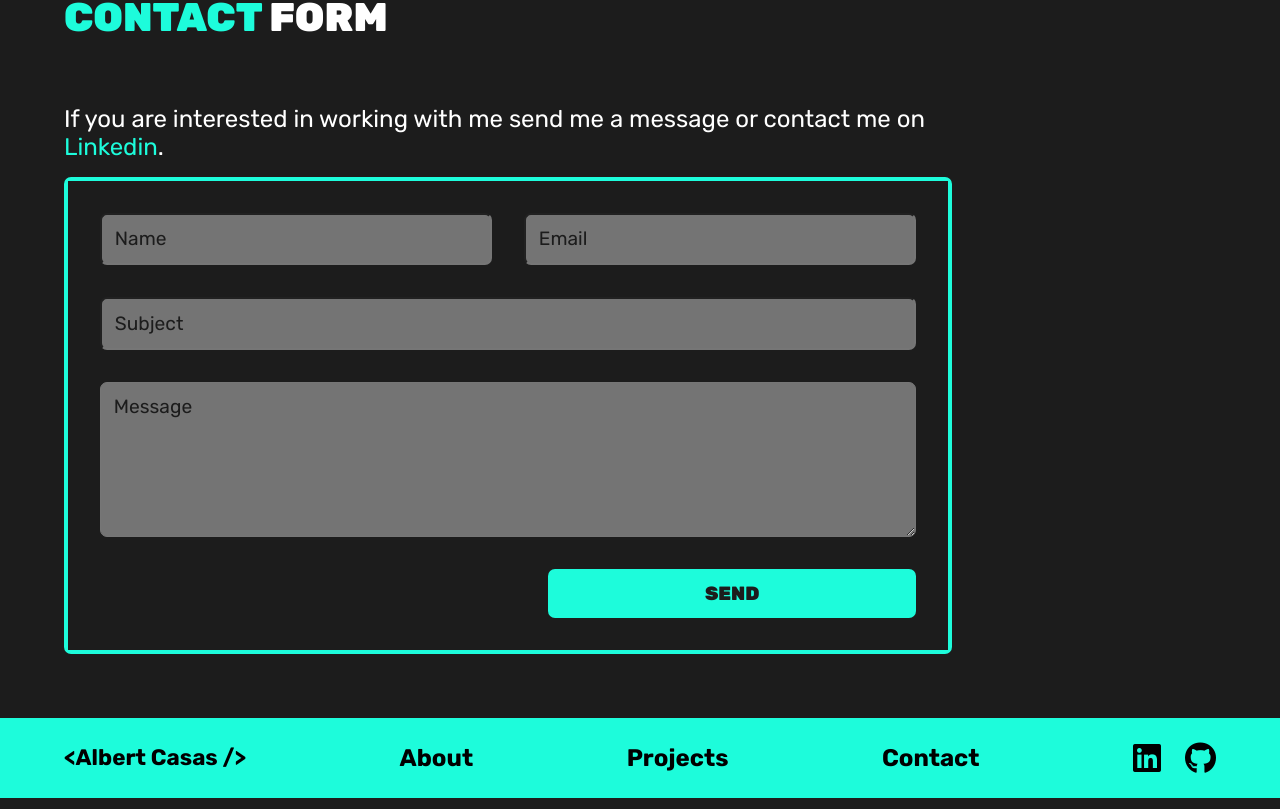
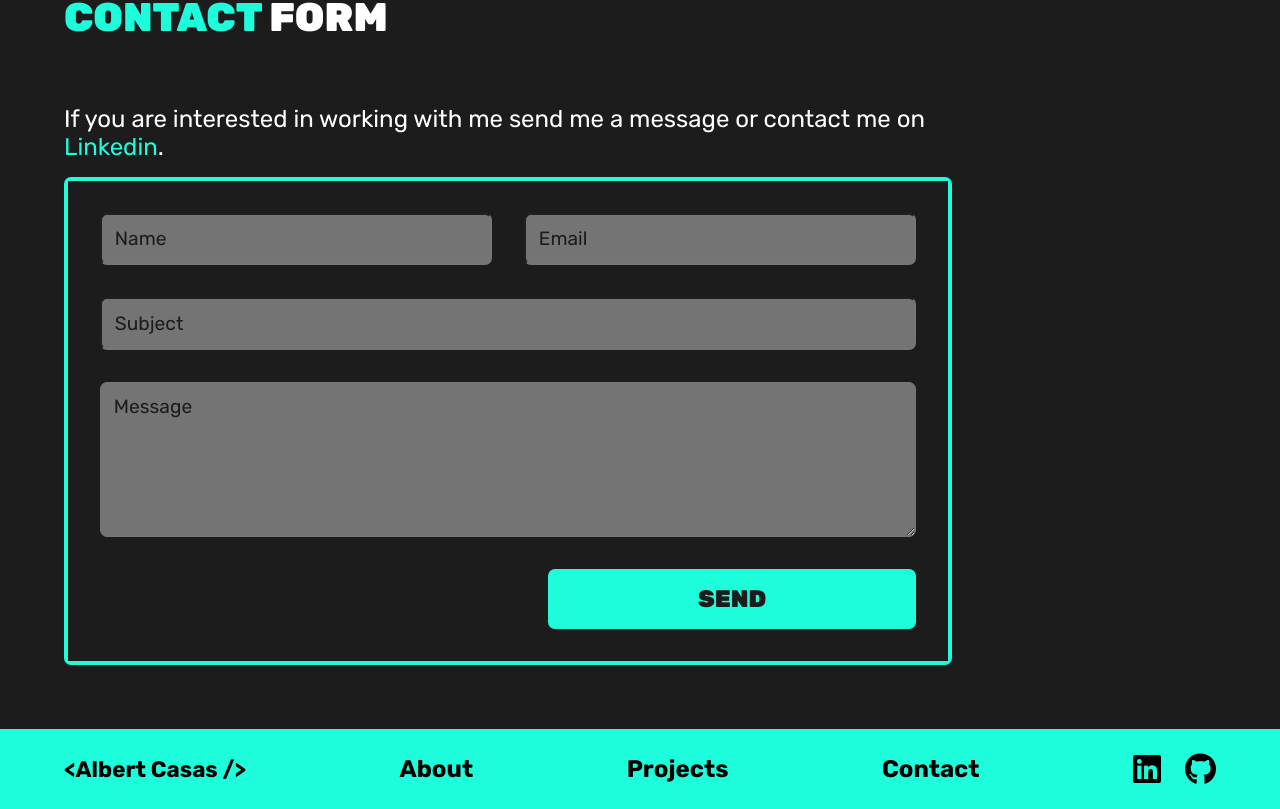
Before and after one commit to AlbertCasas/portfolio, a Vue app: page / in a window 1280 px wide. Shown: the part 3427-4236 px from the top of the page. Built offline with nearby package versions, Linux system fonts and the light colour scheme.

Commit message:
adjusting

```diff
--- a/src/components/ContactComp.vue
+++ b/src/components/ContactComp.vue
@@ -181,9 +181,9 @@ const sendMessage = () => {
 
 .button {
     width: 25rem;
-    padding: .8rem;
+    padding: 1rem;
     margin: 2rem 2rem 2rem 2rem;
-    font-size: 1.2rem;
+    font-size: 1.5rem;
     font-weight: 900;
     color: #1c1c1c;
     background-color: #1DFCDB;
--- a/src/components/ProjectsComp.vue
+++ b/src/components/ProjectsComp.vue
@@ -74,7 +74,7 @@
 
 
 .single-project {
-  width: 500px;
+  width: 400px;
   display: flex;
   flex-direction: column;
   gap: 1.5rem;
@@ -92,7 +92,7 @@
 }
 
 .single-project img {
-  width: 500px;;
+  width: 400px;;
   border-radius: 20px 20px 0 0;
 }
 
```
